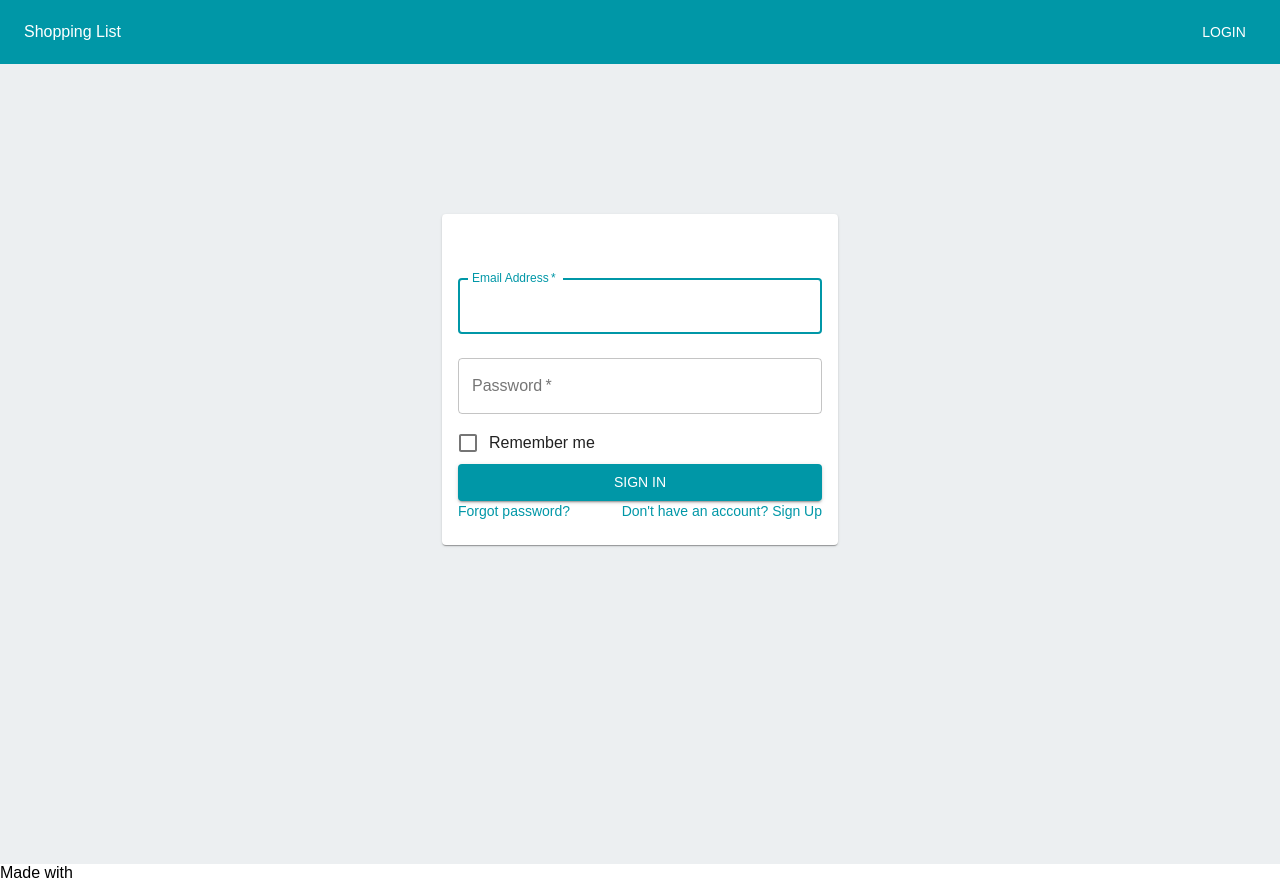
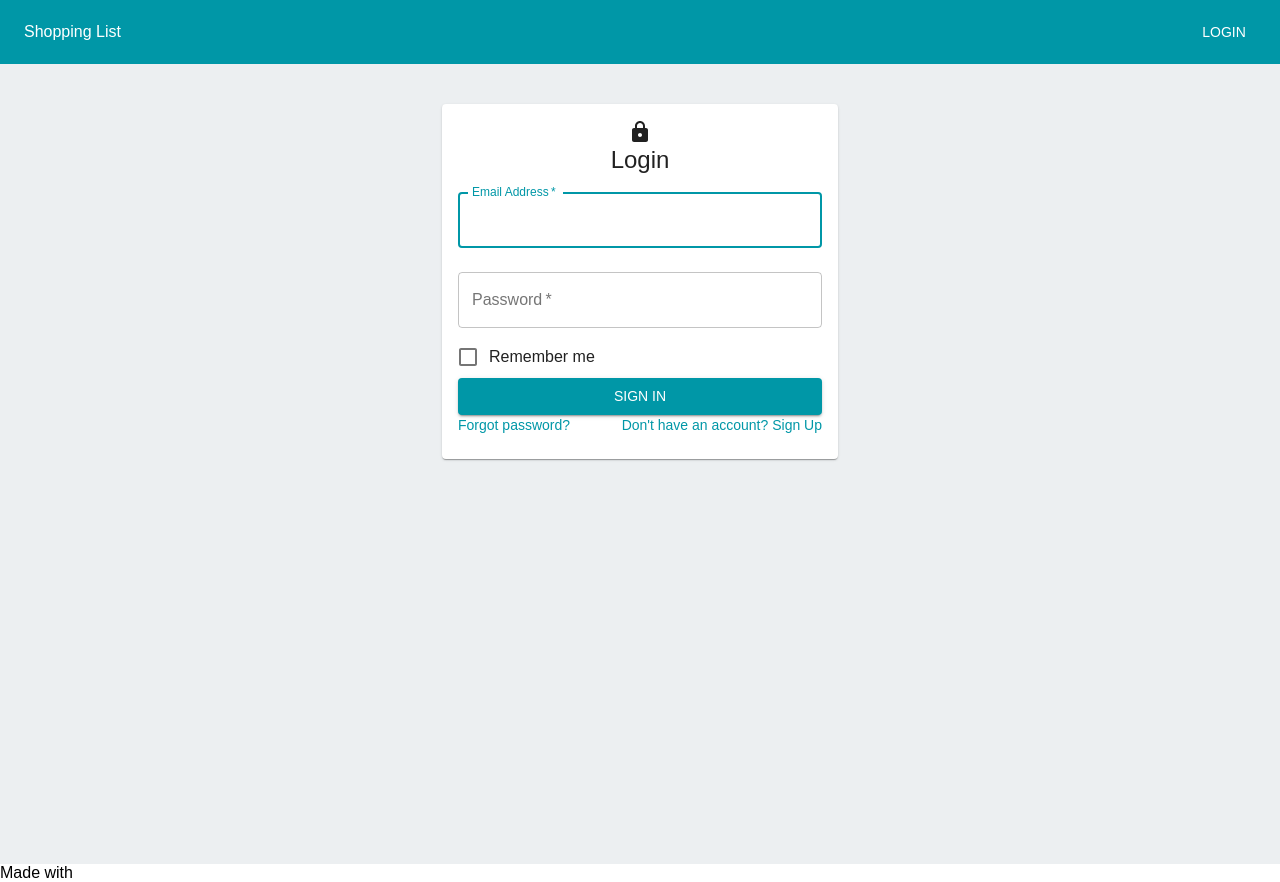
Before and after one commit to pawelnd/shopping-assistant, a React (Create React App) app in the folder packages/client/: page /login in a window 1280 px wide. Built offline with nearby package versions, Linux system fonts and the light colour scheme.

Commit message:
Added internationalization, global styles

```diff
--- a/packages/client/package.json
+++ b/packages/client/package.json
@@ -4,6 +4,7 @@
   "private": true,
   "dependencies": {
     "@material-ui/core": "^4.11.0",
+    "@material-ui/icons": "^4.9.1",
     "@testing-library/jest-dom": "^4.2.4",
     "@testing-library/react": "^9.3.2",
     "@testing-library/user-event": "^7.1.2",
--- a/packages/client/src/index.tsx
+++ b/packages/client/src/index.tsx
@@ -12,10 +12,10 @@ import messagesEn from './i18n/messages_en';
 
 ReactDOM.render(
   <React.StrictMode>
+    <GlobalStyles />
     <ThemeProvider theme={theme}>
       <IntlProvider messages={messagesEn} locale={Language.en} defaultLocale={Language.en}>
         <App />
-        <GlobalStyles />
       </IntlProvider>
     </ThemeProvider>
   </React.StrictMode>,
--- a/packages/client/src/layouts/TopBar/index.tsx
+++ b/packages/client/src/layouts/TopBar/index.tsx
@@ -3,7 +3,7 @@ import { AppBar, Button, Toolbar } from '@material-ui/core';
 import { useHistory } from 'react-router-dom';
 
 import { FormattedMessage } from 'react-intl';
-import { AppBarLogo, AppBarContainer, AppBarRightButtons } from './styles';
+import { AppBarStart, AppBarContainer, AppBarCenter, AppBarEnd } from './styles';
 
 export default function TopBar() {
   const history = useHistory();
@@ -11,12 +11,13 @@ export default function TopBar() {
   return (
     <AppBar position="static">
       <AppBarContainer>
-        <AppBarLogo>Shopping List</AppBarLogo>
-        <AppBarRightButtons>
+        <AppBarStart>Shopping List</AppBarStart>
+        <AppBarCenter />
+        <AppBarEnd>
           <Button color="inherit" onClick={() => history.push('/login')}>
             <FormattedMessage id="login" />
           </Button>
-        </AppBarRightButtons>
+        </AppBarEnd>
       </AppBarContainer>
     </AppBar>
   );
--- a/packages/client/src/layouts/TopBar/styles.ts
+++ b/packages/client/src/layouts/TopBar/styles.ts
@@ -7,11 +7,14 @@ export const AppBarContainer = styled(Toolbar)`
   justify-content: space-between;
 `;
 
-export const AppBarLogo = styled.div`
-  display: flex;
-  justify-content: space-between;
+export const AppBarStart = styled.div`
+  flex: 2;
 `;
 
-export const AppBarRightButtons = styled.div`
-  margin-right: 0;
+export const AppBarCenter = styled.div`
+  flex: 3;
 `;
+
+export const AppBarEnd = styled.div`
+
+`;
--- /dev/null
+++ b/packages/client/src/pages/Login/LoginForm.tsx
@@ -0,0 +1,30 @@
+import React from 'react';
+import { Button, FormControlLabel, Grid, Link, TextField } from '@material-ui/core';
+import Checkbox from '@material-ui/core/Checkbox';
+
+const LoginForm = () => {
+  return (
+    <form noValidate>
+      <TextField variant="outlined" margin="normal" required fullWidth id="email" label="Email Address" name="email" autoComplete="email" autoFocus />
+      <TextField variant="outlined" margin="normal" required fullWidth name="password" label="Password" type="password" id="password" autoComplete="current-password" />
+      <FormControlLabel control={<Checkbox value="remember" color="primary" />} label="Remember me" />
+      <Button type="submit" fullWidth variant="contained" color="primary">
+        Sign In
+      </Button>
+      <Grid container>
+        <Grid item xs>
+          <Link href="#" variant="body2">
+            Forgot password?
+          </Link>
+        </Grid>
+        <Grid item>
+          <Link href="#" variant="body2">
+            Don't have an account? Sign Up
+          </Link>
+        </Grid>
+      </Grid>
+    </form>
+  );
+};
+
+export default LoginForm;
--- a/packages/client/src/pages/Login/index.tsx
+++ b/packages/client/src/pages/Login/index.tsx
@@ -1,45 +1,26 @@
 import React from 'react';
-
-import CardContent from '@material-ui/core/CardContent';
-import { Button, Container, FormControlLabel, Grid, Link, TextField } from '@material-ui/core';
-import Card from '@material-ui/core/Card';
+import { Box, Button, Card, CardContent, Container, FormControlLabel, Grid, Link, TextField, Typography } from '@material-ui/core';
 import Checkbox from '@material-ui/core/Checkbox';
-import styled from 'styled-components';
-import CardHeader from '@material-ui/core/CardHeader';
-import { LoginCard } from './styles';
+import { LockRounded } from '@material-ui/icons/';
+import LoginForm from './LoginForm';
+import {FormattedMessage} from "react-intl";
 
 export default function Login() {
   return (
     <Container maxWidth="xs">
-      <LoginCard>
-        <CardHeader>
-          sadsdassadasd
-          <br />
-          <br />
-        </CardHeader>
-        <CardContent>
-          <form noValidate>
-            <TextField variant="outlined" margin="normal" required fullWidth id="email" label="Email Address" name="email" autoComplete="email" autoFocus />
-            <TextField variant="outlined" margin="normal" required fullWidth name="password" label="Password" type="password" id="password" autoComplete="current-password" />
-            <FormControlLabel control={<Checkbox value="remember" color="primary" />} label="Remember me" />
-            <Button type="submit" fullWidth variant="contained" color="primary">
-              Sign In
-            </Button>
-            <Grid container>
-              <Grid item xs>
-                <Link href="#" variant="body2">
-                  Forgot password?
-                </Link>
-              </Grid>
-              <Grid item>
-                <Link href="#" variant="body2">
-                  Don't have an account? Sign Up
-                </Link>
-              </Grid>
-            </Grid>
-          </form>
-        </CardContent>
-      </LoginCard>
+      <Box mt={5}>
+        <Card>
+          <CardContent>
+            <Box display="flex" alignItems="center" flexDirection="column">
+              <LockRounded />
+              <Typography component="h1" variant="h5">
+                <FormattedMessage id="login"></FormattedMessage>
+              </Typography>
+              <LoginForm />
+            </Box>
+          </CardContent>
+        </Card>
+      </Box>
     </Container>
   );
 }
--- a/packages/client/src/pages/Login/styles.ts
+++ /dev/null
@@ -1,6 +0,0 @@
-import styled from 'styled-components';
-import Card from '@material-ui/core/Card';
-
-export const LoginCard = styled(Card)`
-  margin-top: 150px;
-`;
```
Also changed, not shown: 1 other file (tests, documents, lock files or other folders).
